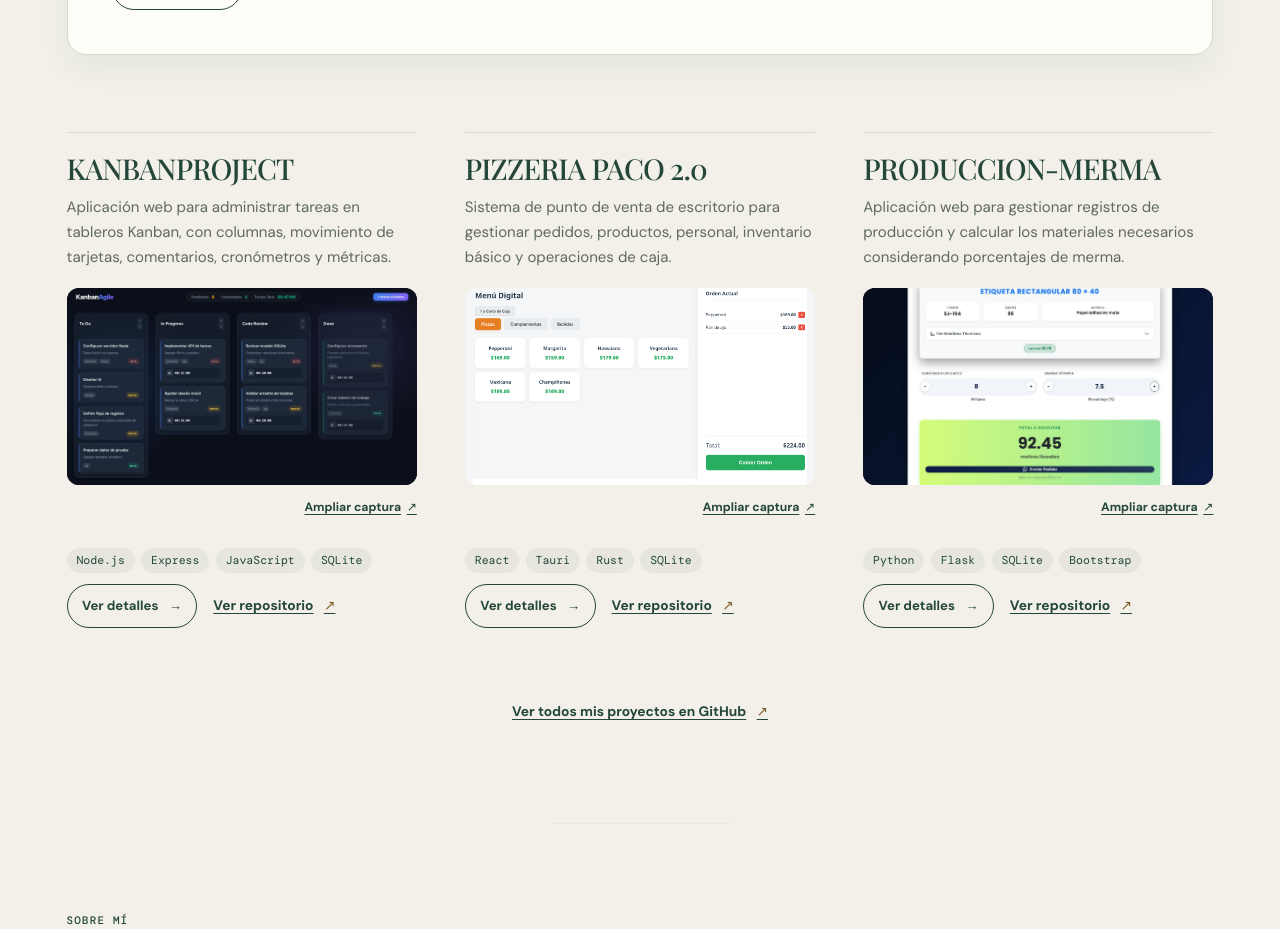
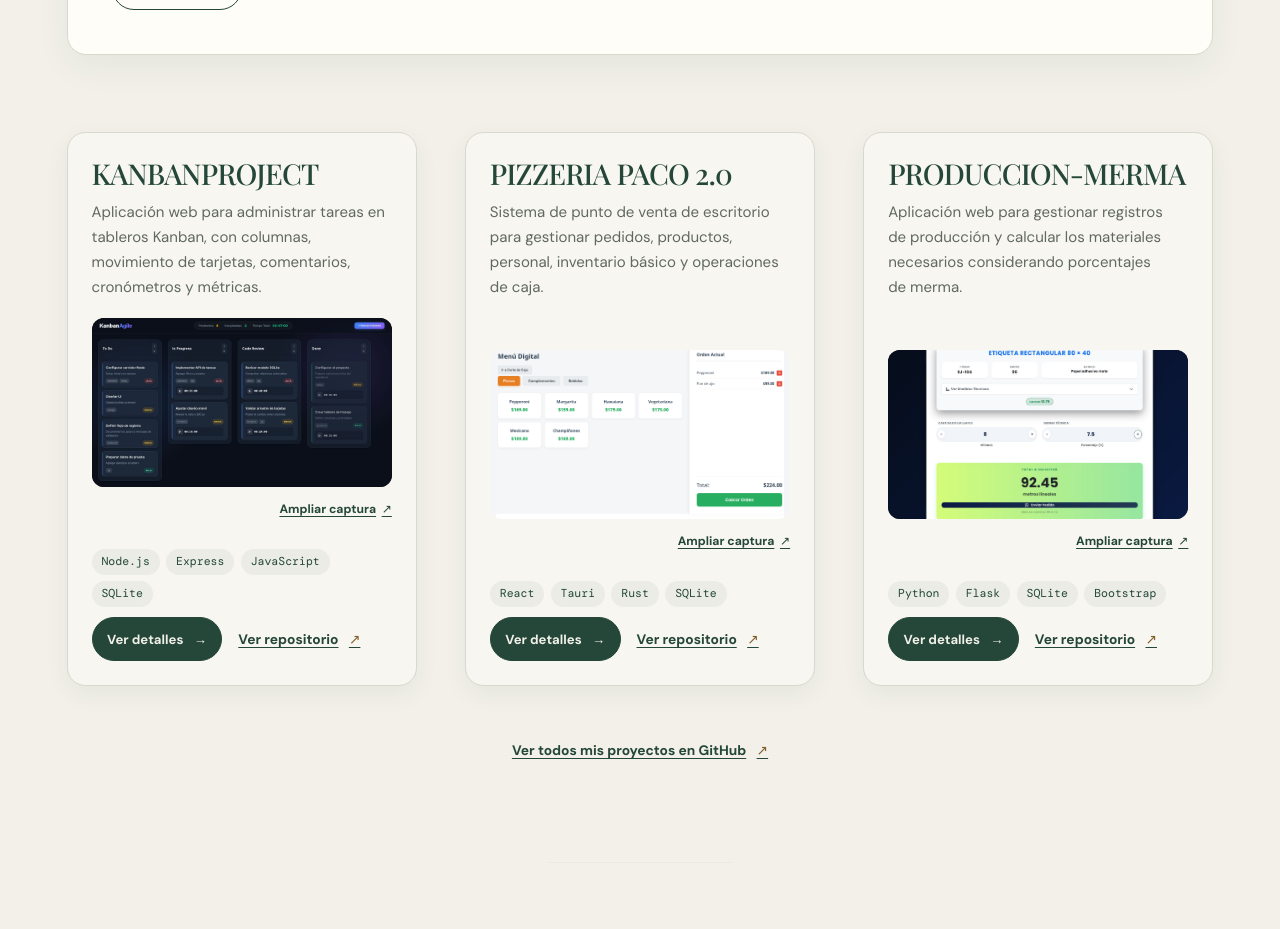
Before and after one commit to CMedina02/portfolioCM, a React (Vite) app: page / in a window 1280 px wide. Shown: the part 1560-2489 px from the top of the page. Built offline with nearby package versions, Linux system fonts and the light colour scheme; a web font is replaced by a local one.

Commit message:
feat(portfolio): agrega tarjetas 3D a la galería de proyectos

```diff
--- a/src/ProjectsSection.module.css
+++ b/src/ProjectsSection.module.css
@@ -80,13 +80,21 @@
   margin-top: clamp(2.5rem, 6vw, 5rem);
 }
 
-.projectGrid .projectCard {
-  grid-template-rows: auto 1fr auto;
-  padding-block: 1.2rem;
-  border-block-start: 1px solid var(--line);
+.projectCardScene {
+  display: grid;
+  min-inline-size: 0;
 }
 
-.projectGrid .projectCapture { align-self: end; }
+.projectCardScene > .projectCard {
+  grid-template-rows: auto 1fr auto;
+  padding: clamp(1rem, 2vw, 1.5rem);
+  border: 1px solid var(--line);
+  border-radius: 1.15rem;
+  background: var(--surface);
+  box-shadow: 0 8px 24px rgb(36 71 57 / 6%);
+}
+
+.projectCardScene .projectCapture { align-self: end; }
 
 .technologyList {
   display: flex;
@@ -207,6 +215,32 @@
 .detailsButton:is(:hover, :focus-visible) { background: var(--forest); color: var(--ivory); }
 .detailsButton:active { background: var(--forest-deep); color: var(--ivory); }
 
+.projectCardScene .detailsButton {
+  background: var(--forest);
+  color: var(--ivory);
+}
+.projectCardScene .detailsButton:is(:hover, :focus-visible) { background: var(--forest-deep); }
+
+@media (prefers-reduced-motion: no-preference) {
+  .projectCardScene[data-tilted] { z-index: 1; }
+
+  .projectCardScene > .projectCard {
+    transition: transform .24s ease-out, box-shadow .24s ease-out;
+  }
+
+  .projectCardScene :is(.projectHeading, .captureMedia) {
+    transition: transform .24s ease-out;
+  }
+
+  .projectCardScene[data-tilted] > .projectCard {
+    transform: perspective(1050px) rotateX(var(--card-rotate-x, 0deg)) rotateY(var(--card-rotate-y, 0deg));
+    box-shadow: 0 18px 42px rgb(36 71 57 / 16%);
+    transition-duration: .14s;
+  }
+  .projectCardScene[data-tilted] .projectHeading { transform: translateY(-3px); }
+  .projectCardScene[data-tilted] .captureMedia { transform: translateY(-5px) scale(1.025); }
+}
+
 @container projects (36rem <= width < 51rem) {
   .projectGrid .projectCard {
     grid-template-columns: repeat(2, minmax(0, 1fr));
--- a/src/ProjectsSection.tsx
+++ b/src/ProjectsSection.tsx
@@ -1,4 +1,4 @@
-import { useRef, useState, type MouseEvent } from 'react'
+import { useRef, useState, type MouseEvent, type PointerEvent } from 'react'
 import { projects, type Project } from './data/projects'
 import kanbanCapture from './assets/kanbanproject-captura.jpg'
 import mapteRoute from './assets/mapte-route.webp'
@@ -119,6 +119,28 @@ function ProjectCard({ project, onOpen }: { project: Project; onOpen: OpenProjec
   )
 }
 
+function tiltProjectCard(event: PointerEvent<HTMLDivElement>) {
+  if (event.pointerType !== 'mouse') return
+
+  const scene = event.currentTarget
+  if (!scene.hasAttribute('data-tilted')) {
+    if (!window.matchMedia('(prefers-reduced-motion: no-preference)').matches) return
+    scene.setAttribute('data-tilted', '')
+  }
+
+  const { left, top, width, height } = scene.getBoundingClientRect()
+  const x = Math.max(-1, Math.min(1, (event.clientX - left) * 2 / width - 1))
+  const y = Math.max(-1, Math.min(1, (event.clientY - top) * 2 / height - 1))
+  scene.style.setProperty('--card-rotate-x', `${y * -9}deg`)
+  scene.style.setProperty('--card-rotate-y', `${x * 9}deg`)
+}
+
+function resetProjectCardTilt({ currentTarget }: PointerEvent<HTMLDivElement>) {
+  currentTarget.removeAttribute('data-tilted')
+  currentTarget.style.removeProperty('--card-rotate-x')
+  currentTarget.style.removeProperty('--card-rotate-y')
+}
+
 function ProjectsSection({ onOpen }: { onOpen: OpenProject }) {
   const [view, setView] = useState<'Galería' | 'Índice'>('Galería')
   const [{ index, direction }, setSelection] = useState({ index: 0, direction: '' })
@@ -156,7 +178,12 @@ function ProjectsSection({ onOpen }: { onOpen: OpenProject }) {
         <>
           {featuredProject && <ProjectCard project={featuredProject} onOpen={onOpen} />}
           <div className={styles.projectGrid}>
-            {otherProjects.map(project => <ProjectCard project={project} key={project.id} onOpen={onOpen} />)}
+            {otherProjects.map(project => (
+              <div className={styles.projectCardScene} key={project.id} onPointerMove={tiltProjectCard}
+                onPointerLeave={resetProjectCardTilt} onPointerCancel={resetProjectCardTilt}>
+                <ProjectCard project={project} onOpen={onOpen} />
+              </div>
+            ))}
           </div>
         </>
       ) : (
```
Also changed, not shown: src/LoadingImage.module.css (added, +29 -0 lines), src/LoadingImage.tsx (added, +31 -0 lines).
